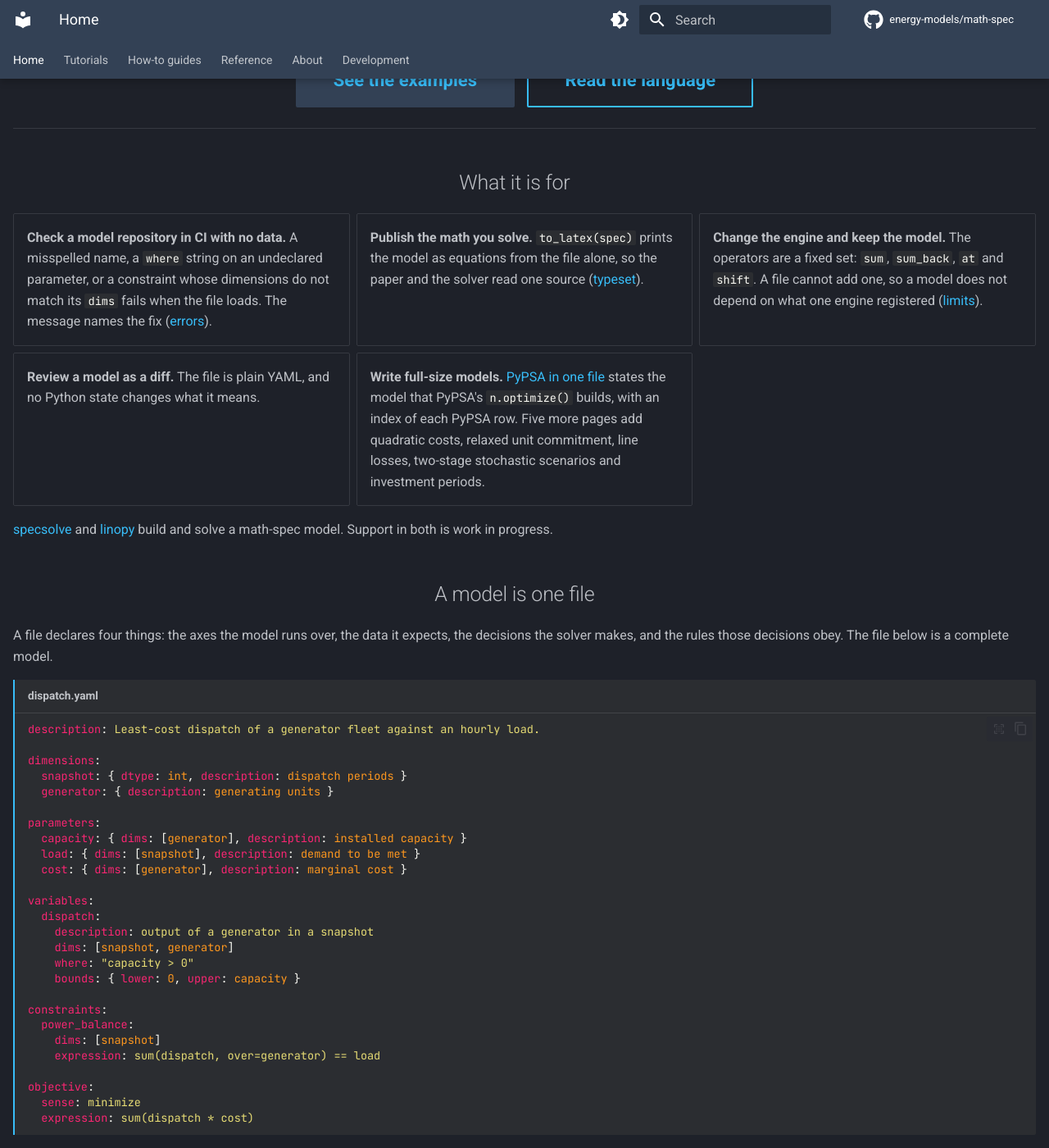
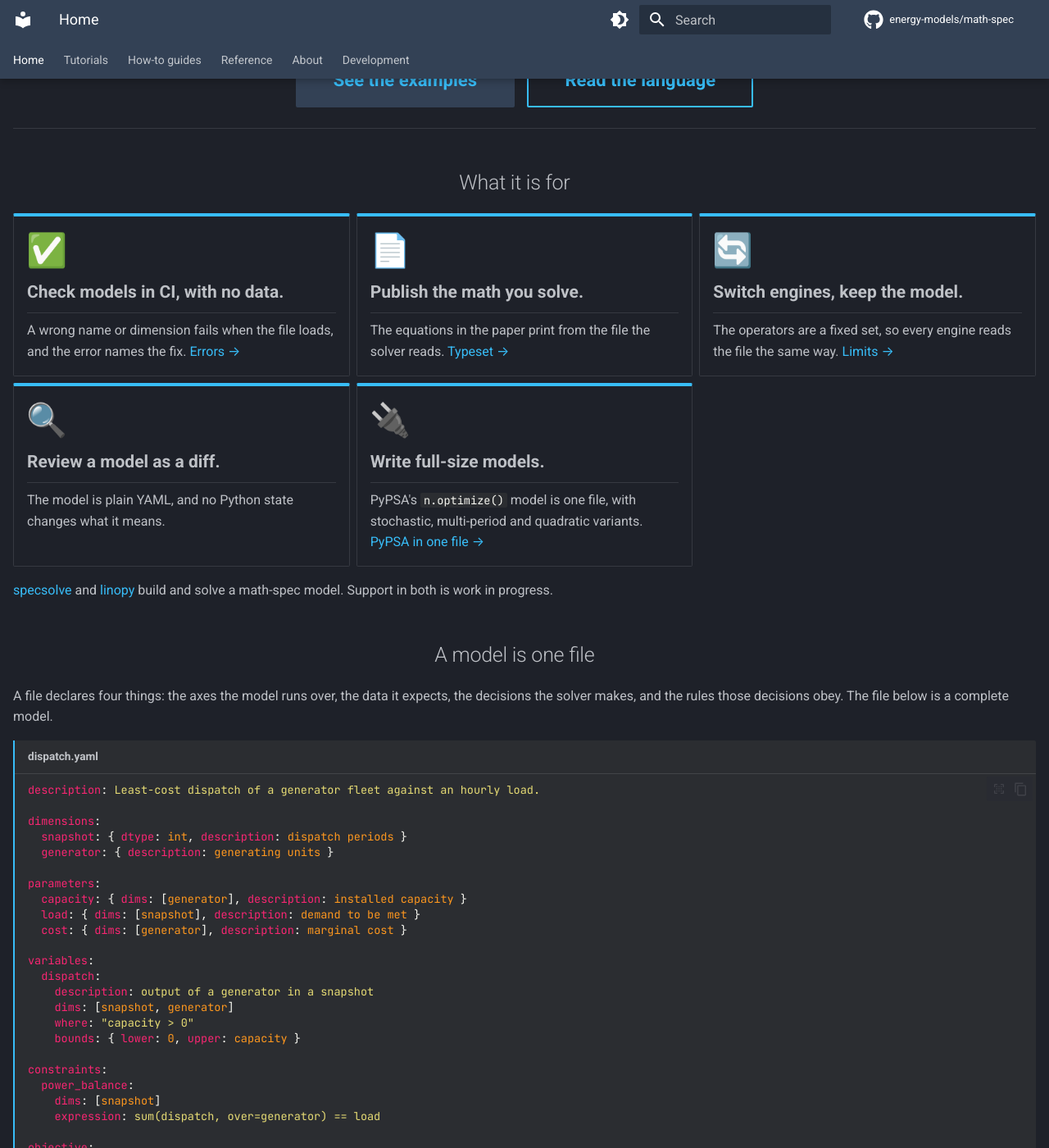
Before and after one commit to energy-models/math-spec, an MkDocs documentation site: the page built from docs/index.md, in a window 1280 px wide and 1400 px high, scrolled down 367 px. Shown: the whole window at 82% size. Built offline with MkDocs 1.6.1 and Material for MkDocs 9.7.7, drawn with Linux system fonts in a browser that asks for light colours; emoji names are drawn with the system emoji font; comment, search, counter and statistics services are not loaded; grey boxes are pictures that could not be loaded.

Commit message:
docs: the home page's benefit cards carry an icon, a headline and one short line
Co-Authored-By: Claude Opus 5.5 <noreply@anthropic.com>
Claude-Session: https://claude.ai/code/session_01Q8Y8AoPsJCyMsURHvgzm7h

```diff
--- a/README.md
+++ b/README.md
@@ -41,22 +41,20 @@ Support in both is work in progress.
 
 <!--- --8<-- [start:benefits] -->
 
-- **Check a model repository in CI with no data.** A misspelled name, a `where`
-  string on an undeclared parameter, or a constraint whose dimensions do not
-  match its `dims` fails when the file loads. The message names the fix
-  ([errors](https://math-spec.readthedocs.io/en/latest/reference/language/errors/)).
-- **Publish the math you solve.** `to_latex(spec)` prints the model as equations
-  from the file alone, so the paper and the solver read one source
-  ([typeset](https://math-spec.readthedocs.io/en/latest/reference/typeset/)).
-- **Change the engine and keep the model.** The operators are a fixed set:
-  `sum`, `sum_back`, `at` and `shift`. A file cannot add one, so a model does not
-  depend on what one engine registered ([limits](https://math-spec.readthedocs.io/en/latest/about/limits/)).
-- **Review a model as a diff.** The file is plain YAML, and no Python state
-  changes what it means.
-- **Write full-size models.** [PyPSA in one file](https://math-spec.readthedocs.io/en/latest/examples/pypsa/) states
-  the model that PyPSA's `n.optimize()` builds, with an index of each PyPSA row.
-  Five more pages add quadratic costs, relaxed unit commitment, line losses,
-  two-stage stochastic scenarios and investment periods.
+- :white_check_mark: **Check models in CI, with no data.** A wrong name or
+  dimension fails when the file loads, and the error names the fix.
+  [Errors →](https://math-spec.readthedocs.io/en/latest/reference/language/errors/)
+- :page_facing_up: **Publish the math you solve.** The equations in the paper
+  print from the file the solver reads.
+  [Typeset →](https://math-spec.readthedocs.io/en/latest/reference/typeset/)
+- :arrows_counterclockwise: **Switch engines, keep the model.** The operators
+  are a fixed set, so every engine reads the file the same way.
+  [Limits →](https://math-spec.readthedocs.io/en/latest/about/limits/)
+- :mag: **Review a model as a diff.** The model is plain YAML, and no Python
+  state changes what it means.
+- :electric_plug: **Write full-size models.** PyPSA's `n.optimize()` model is
+  one file, with stochastic, multi-period and quadratic variants.
+  [PyPSA in one file →](https://math-spec.readthedocs.io/en/latest/examples/pypsa/)
 
 <!--- --8<-- [end:benefits] -->
 
--- a/docs/static/extras.css
+++ b/docs/static/extras.css
@@ -308,12 +308,38 @@
   margin-left: 0.5rem;
 }
 
+/* Benefit cards: the README bullet's icon and bold lead-in become the card's
+ * heading, since the README cannot carry card markup. */
+.md-typeset .landing .grid.cards > ul > li {
+  border-top: 0.2rem solid var(--md-accent-fg-color);
+}
+
+.md-typeset .landing .grid.cards > ul > li > .twemoji:first-child {
+  display: block;
+  width: 2.4rem;
+  height: 2.4rem;
+  margin-bottom: 0.6rem;
+}
+
+.md-typeset .landing .grid.cards > ul > li > strong:first-of-type {
+  display: block;
+  font-size: 1.05rem;
+  margin-bottom: 0.4rem;
+  padding-bottom: 0.4rem;
+  border-bottom: 0.05rem solid var(--md-default-fg-color--lightest);
+}
+
+.md-typeset .landing .grid.cards > ul > li:hover {
+  transform: translateY(-0.15rem);
+}
+
 /* Grid card hover lift — small polish */
 .md-typeset .grid.cards > ul > li,
 .md-typeset .grid > .card {
   transition:
     border-color 125ms,
-    box-shadow 125ms;
+    box-shadow 125ms,
+    transform 125ms;
 }
 
 .md-typeset .grid.cards > ul > li:hover,
```
